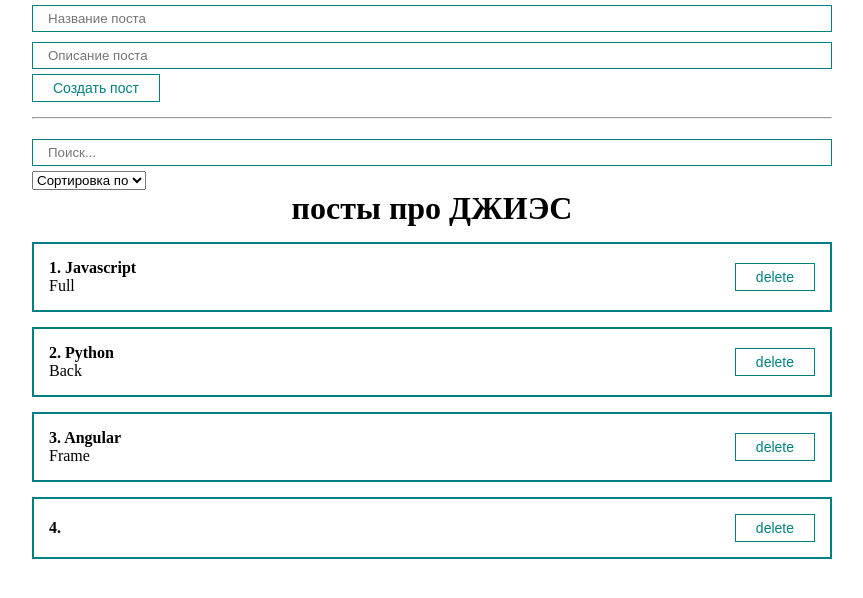
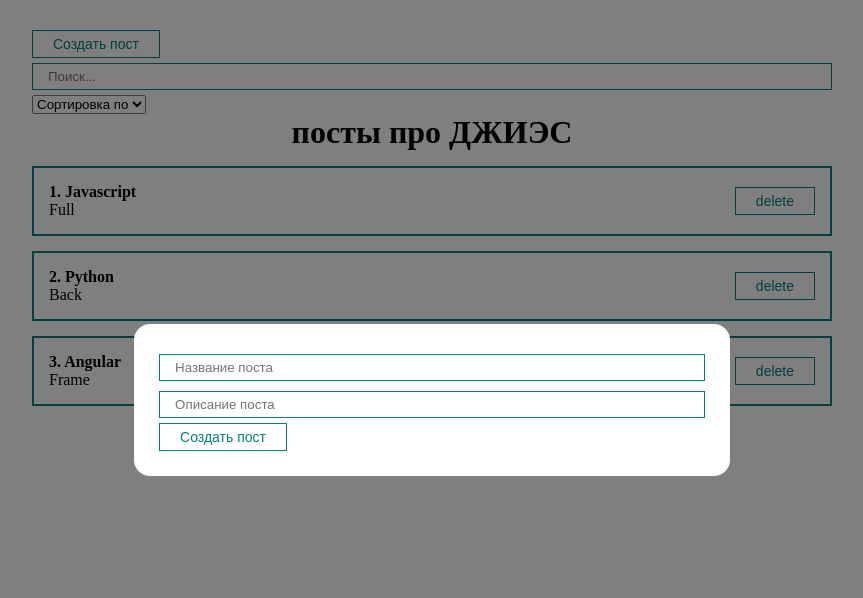
Before and after one commit to VladimirPolitov/DashboardOnReact, a React (Create React App) app: page / in a window 1280 px wide. Both pictures are taken after a click on the button "Создать пост". Shown: the top 598 px of the page, without its empty margins (208-1071 px from the left). Built offline with nearby package versions, Linux system fonts and the light colour scheme.

Commit message:
add Modal

```diff
--- a/package.json
+++ b/package.json
@@ -9,6 +9,7 @@
     "react": "^18.1.0",
     "react-dom": "^18.1.0",
     "react-scripts": "5.0.1",
+    "react-transition-group": "^4.4.2",
     "web-vitals": "^2.1.4"
   },
   "scripts": {
--- a/src/App.js
+++ b/src/App.js
@@ -2,9 +2,9 @@
 import "./styles/App.css"
 import PostList from "./components/PostList";
 import PostForm from "./components/PostForm";
-import MySelect from "./components/UI/select/MySelect";
-import MyInput from "./components/UI/input/MyInput";
 import PostFilter from "./components/PostFilter";
+import MyModal from "./components/UI/myModal/MyModal";
+import MyButton from "./components/UI/button/MyButton";
 
 function App() {
 
@@ -15,6 +15,7 @@
     ])
 
     const [filter, setFilter] = useState({sort: "", query: ""})
+    const [modal, setModal] = useState(false)
 
 
     const sortedPosts = useMemo(() => {
@@ -32,6 +33,7 @@
 
     const createPost = (newPost) => {
         setPost([...post, newPost])
+        setModal(false)
     }
 
 
@@ -42,14 +44,14 @@
 
     return (
         <div className="App">
-            <PostForm create={createPost}/>
-            <hr style={{margin: "15px 0"}}/>
+            <MyButton style={{marginTop: "30px"}} onClick={()=>setModal(true)}>
+                Создать пост
+            </MyButton>
+            <MyModal visible={modal} setVisible={setModal}>
+                <PostForm create={createPost}/>
+            </MyModal>
             <PostFilter filter={filter} setFilter={setFilter}/>
-            {sortedAndSearchedPosts.length
-                ? <PostList remove={removePost} post={sortedAndSearchedPosts} title="посты про ДЖИЭС"/>
-                : <h1 style={{textAlign: "center"}}>Посты не найдены</h1>
-            }
-
+            <PostList remove={removePost} post={sortedAndSearchedPosts} title="посты про ДЖИЭС"/>
         </div>
     );
 }
--- a/src/components/PostList.jsx
+++ b/src/components/PostList.jsx
@@ -1,14 +1,34 @@
 import React from 'react';
 import PostItem from "./PostItem";
+import {CSSTransition, TransitionGroup} from "react-transition-group";
 
 const PostList = ({post, title, remove}) => {
+
+    if (!post.length) {
+        return (
+            <h1 style={{textAlign: "center"}}>
+                Постов нет
+            </h1>
+        )
+    }
+
     return (
         <div>
             <h1 style={{textAlign: "center"}}>
                 {title}
             </h1>
-            {post.map((post, index) =>
-                <PostItem remove={remove} number={index+1} post={post} key={post.id}/>)}
+            <TransitionGroup>
+                {post.map((post, index) =>
+                    <CSSTransition
+                        key={post.id}
+                        timeout={500}
+                        classNames="post"
+                    >
+                        <PostItem remove={remove} number={index + 1} post={post}/>
+                    </CSSTransition>
+                )}
+            </TransitionGroup>
+
         </div>
     );
 };
--- /dev/null
+++ b/src/components/UI/myModal/MyModal.jsx
@@ -0,0 +1,19 @@
+import React from 'react';
+import cl from './MyModal.module.css'
+
+const MyModal = ({children, visible, setVisible}) => {
+
+    const rootClasses = [cl.myModal]
+    if (visible) {
+        rootClasses.push(cl.active)
+    }
+    return (
+        <div className={rootClasses.join(' ')} onClick={()=>setVisible(false)}>
+            <div className={cl.myModalContent} onClick={(e)=>e.stopPropagation()}>
+                {children}
+            </div>
+        </div>
+    );
+};
+
+export default MyModal;
--- /dev/null
+++ b/src/components/UI/myModal/MyModal.module.css
@@ -0,0 +1,22 @@
+.myModal {
+    position: fixed;
+    top: 0;
+    bottom: 0;
+    right: 0;
+    left: 0;
+    display: none;
+    background: rgba(0, 0, 0, 0.5)
+}
+
+.myModalContent {
+    padding: 25px;
+    background: white;
+    border-radius: 16px;
+    min-width: 250px;
+}
+
+.myModal.active {
+    display: flex;
+    justify-content: center;
+    align-items: center;
+}
--- a/src/styles/App.css
+++ b/src/styles/App.css
@@ -18,3 +18,17 @@
     justify-content: space-between;
     align-items: center;
 }
+.post-enter {
+    transform: translateX(-350px);
+}
+.post-enter-active {
+    transform: translateX(0px);
+    transition: all 500ms ease-in;
+}
+.post-exit {
+    opacity: 1;
+}
+.post-exit-active {
+    transform: translateX(-350px);
+    transition: all 500ms ease-in;
+}
```
Also changed, not shown: 1 other file (tests, documents, lock files or other folders).
